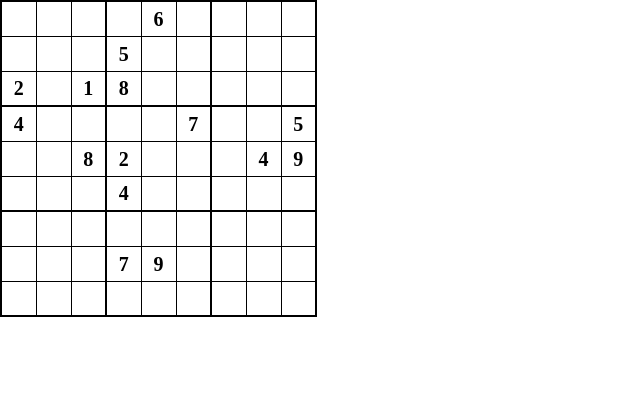
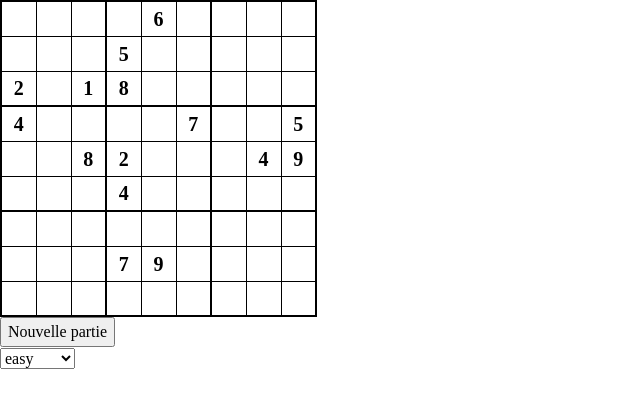
Before and after one commit to WandoCode/Sudoku, a website built with Vite: page index.html in a window 1280 px wide. Shown: the whole page, without its empty margins (0-640 px from the left). Built offline with nearby package versions, Linux system fonts and the light colour scheme.

Commit message:
Add a UIFactory to inject element into HTML file: draw grid, new game btn and select difficulty

```diff
--- /dev/null
+++ b/factories/UIFactory.js
@@ -0,0 +1,62 @@
+import gridDOMFactory from './gridDOMFactory.js'
+
+function UIFactory(game) {
+  const drawGrid = () => {
+    const container = document.getElementsByClassName('game-container')[0]
+    container.innerHTML = ''
+
+    const grid = gridDOMFactory(game.id, game.gridCurrState)
+    grid.createBoard()
+    grid.addListener()
+
+    const board = grid.board
+
+    container.appendChild(board)
+  }
+
+  const drawNewGameBtn = () => {
+    const container = document.getElementsByClassName('reset-btn-container')[0]
+
+    const btn = document.createElement('button')
+    btn.onclick = handleNewGameBtn
+
+    btn.innerText = 'Nouvelle partie'
+    container.appendChild(btn)
+  }
+
+  const handleNewGameBtn = () => {
+    const selectEl = document.getElementsByClassName('select-difficulty')[0]
+    const difficulty = selectEl.value
+
+    game.launchNewGame(difficulty)
+    drawGrid()
+  }
+
+  const drawSelectDifficulty = () => {
+    const difficulties = ['easy', 'medium', 'hard']
+
+    const container = document.getElementsByClassName('difficulty-container')[0]
+
+    const select = document.createElement('select')
+    select.classList.add('select-difficulty')
+
+    difficulties.forEach((difficulty) => {
+      const option = document.createElement('option')
+      option.value = difficulty
+      option.innerText = difficulty
+
+      select.appendChild(option)
+    })
+
+    container.appendChild(select)
+  }
+
+  const drawPage = () => {
+    drawGrid()
+    drawNewGameBtn()
+    drawSelectDifficulty()
+  }
+  return { drawPage }
+}
+
+export default UIFactory
--- a/feature/gameManager.js
+++ b/feature/gameManager.js
@@ -14,14 +14,14 @@ function gameManager() {
     gridCurrState,
     gridSolution,
     id,
-    launchNewGame: function () {
+    launchNewGame: function (difficulty) {
       const datasMaker = datasFactory()
 
       datasMaker.getRandomFullValidGrid()
 
       this.gridSolution = datasMaker.getGrid()
 
-      datasMaker.makeGridPlayable('easy')
+      datasMaker.makeGridPlayable(difficulty)
 
       this.gridCurrState = datasMaker.getGrid()
 
--- a/index.html
+++ b/index.html
@@ -9,6 +9,10 @@
     <title>Sudoku</title>
   </head>
   <body>
-    <main></main>
+    <main>
+      <div class="game-container"></div>
+      <div class="reset-btn-container"></div>
+      <div class="difficulty-container"></div>
+    </main>
   </body>
 </html>
--- a/index.js
+++ b/index.js
@@ -1,24 +1,10 @@
-import gridDOMFactory from './factories/gridDOMFactory.js'
+import UIFactory from './factories/UIFactory.js'
 import gameManager from './feature/GameManager.js'
-
-const drawGrid = ({ id, gridDatas }) => {
-  const main = document.getElementsByTagName('MAIN')[0]
-
-  const grid = gridDOMFactory(id, gridDatas)
-  grid.createBoard()
-  grid.addListener()
-
-  const board = grid.board
-
-  main.appendChild(board)
-}
 
 const game = gameManager()
 const gameLoaded = game.loadGame()
 
-if (!gameLoaded) game.launchNewGame()
+if (!gameLoaded) game.launchNewGame('easy')
 
-const gridDatas = game.gridCurrState
-const id = game.id
-
-drawGrid({ id, gridDatas })
+const UIGenerator = UIFactory(game)
+UIGenerator.drawPage()
```
